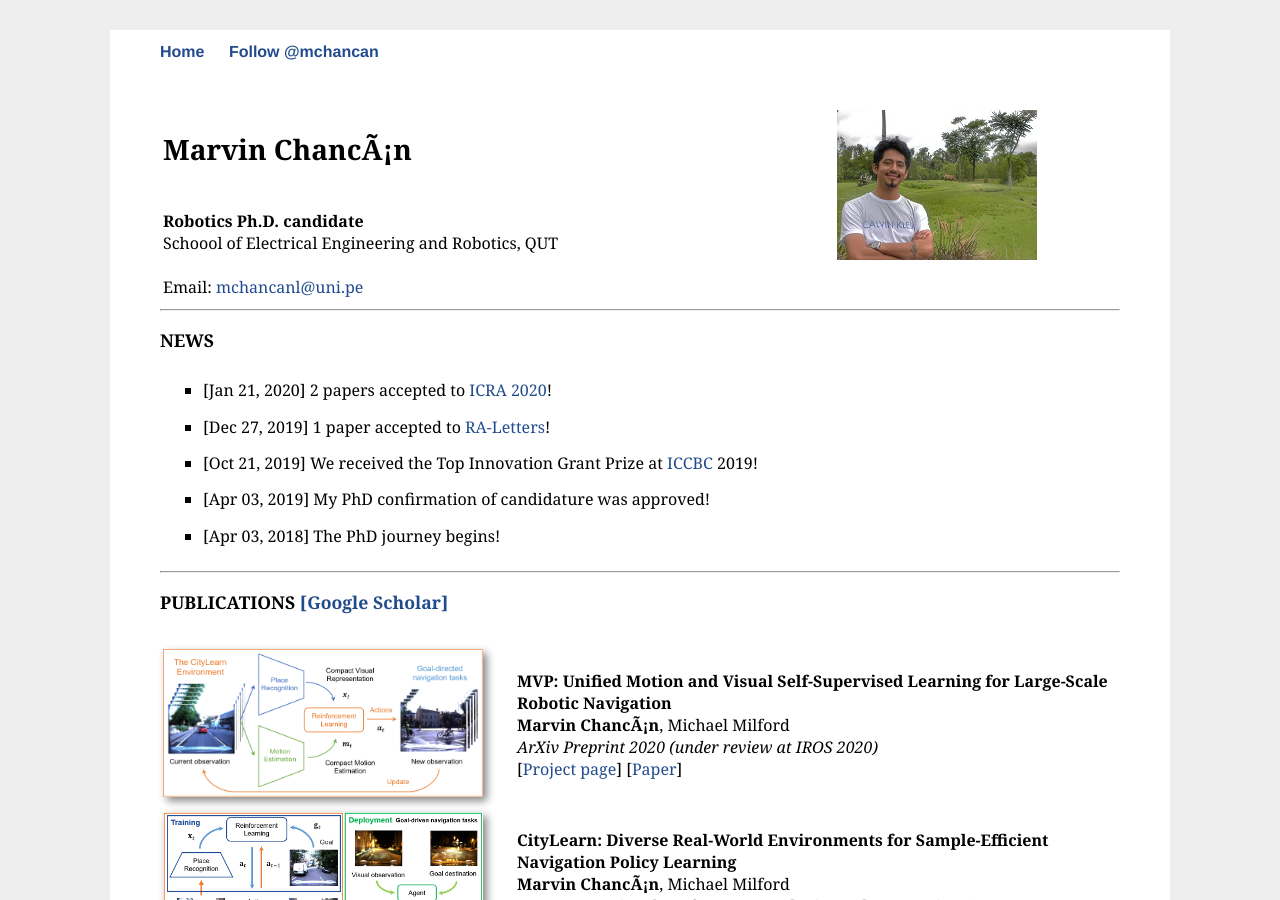
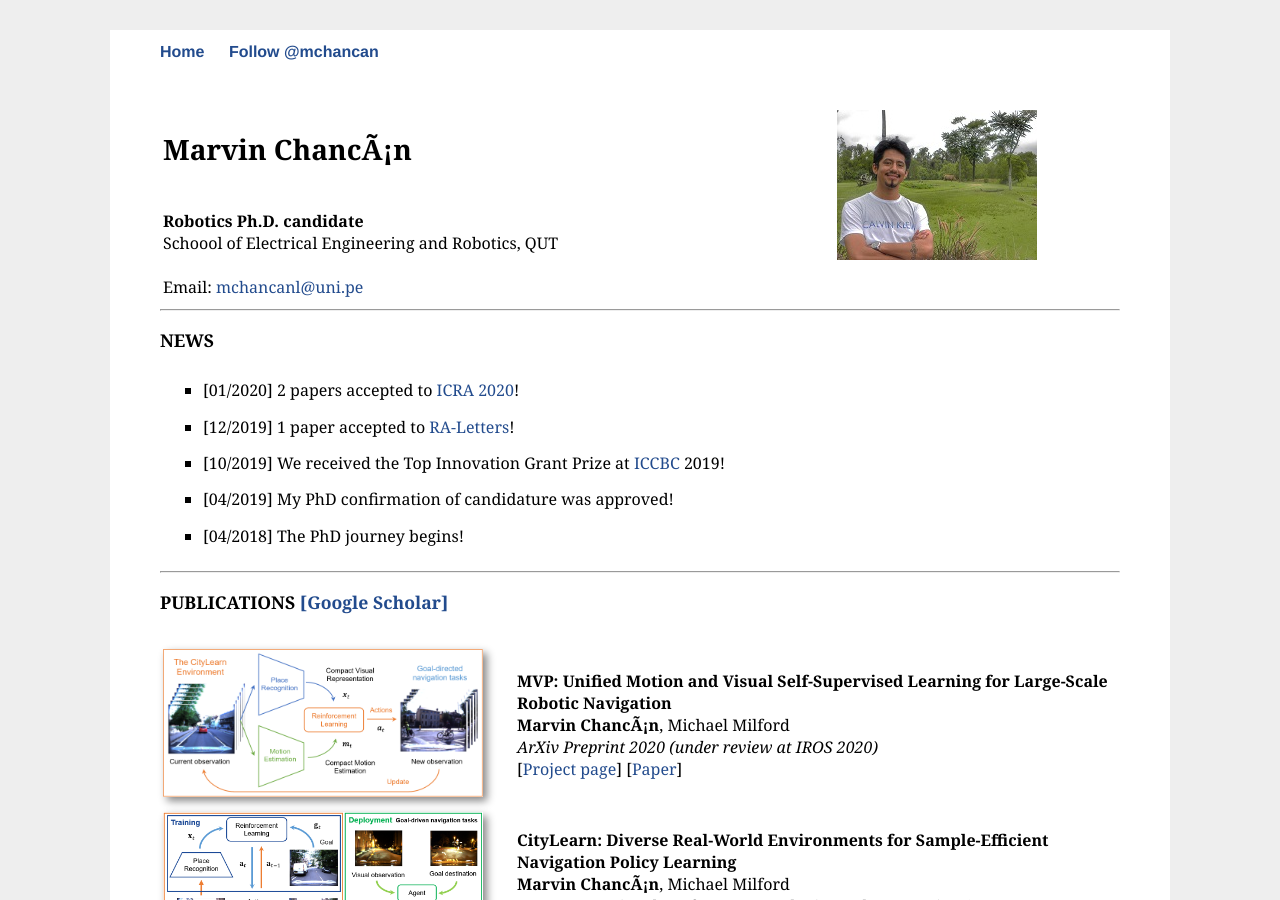
Before and after one commit to mchancan/mchancan.github.io, a Jekyll site: the page built from index.html, in a window 1280 px wide and 900 px high. Built offline with Jekyll 4.4.1, drawn with Linux system fonts in a browser that asks for light colours; comment, search, counter and statistics services are not loaded.

Commit message:
Update index.html

```diff
--- a/index.html
+++ b/index.html
@@ -34,19 +34,19 @@ title: MV
 <td>
 <ul>
 <li>
-	[Jan 21, 2020] 2 papers accepted to <a href="http://icra2020.org">ICRA 2020</a>!
+	[01/2020] 2 papers accepted to <a href="http://icra2020.org">ICRA 2020</a>!
 </li>
 <li>
-	[Dec 27, 2019] 1 paper accepted to <a href="https://ieeexplore.ieee.org/xpl/aboutJournal.jsp?punumber=7083369">RA-Letters</a>!
+	[12/2019] 1 paper accepted to <a href="https://ieeexplore.ieee.org/xpl/aboutJournal.jsp?punumber=7083369">RA-Letters</a>!
 </li>
 <li>
-	[Oct 21, 2019] We received the Top Innovation Grant Prize at <a href="https://contest.cbicr.org/en/">ICCBC</a> 2019!
+	[10/2019] We received the Top Innovation Grant Prize at <a href="https://contest.cbicr.org/en/">ICCBC</a> 2019!
 </li>
 <li>
-	[Apr 03, 2019] My PhD confirmation of candidature was approved!
+	[04/2019] My PhD confirmation of candidature was approved!
 </li>
 <li>
-	[Apr 03, 2018] The PhD journey begins!
+	[04/2018] The PhD journey begins!
 </li>
 </ul>
 </td>
```
